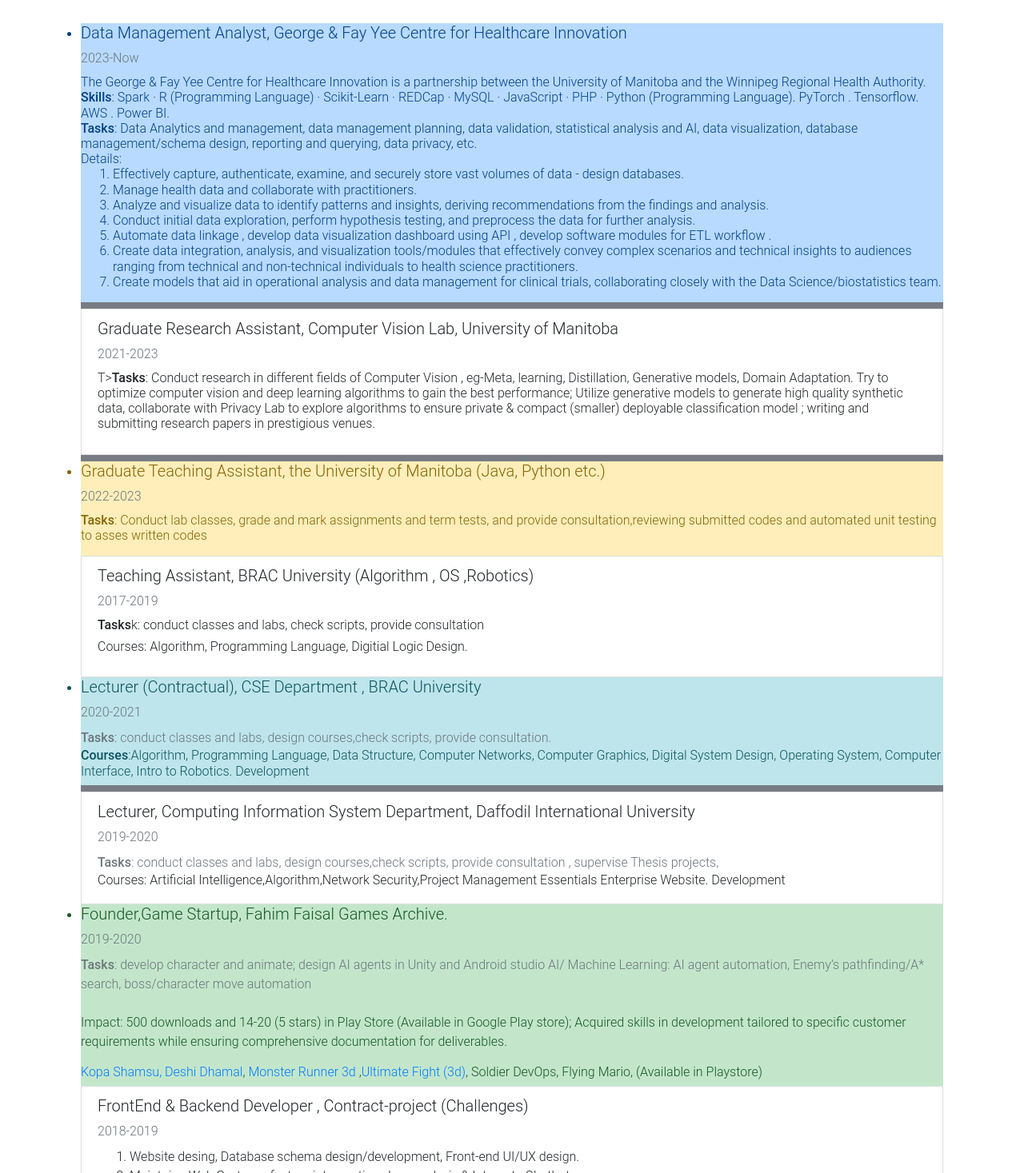
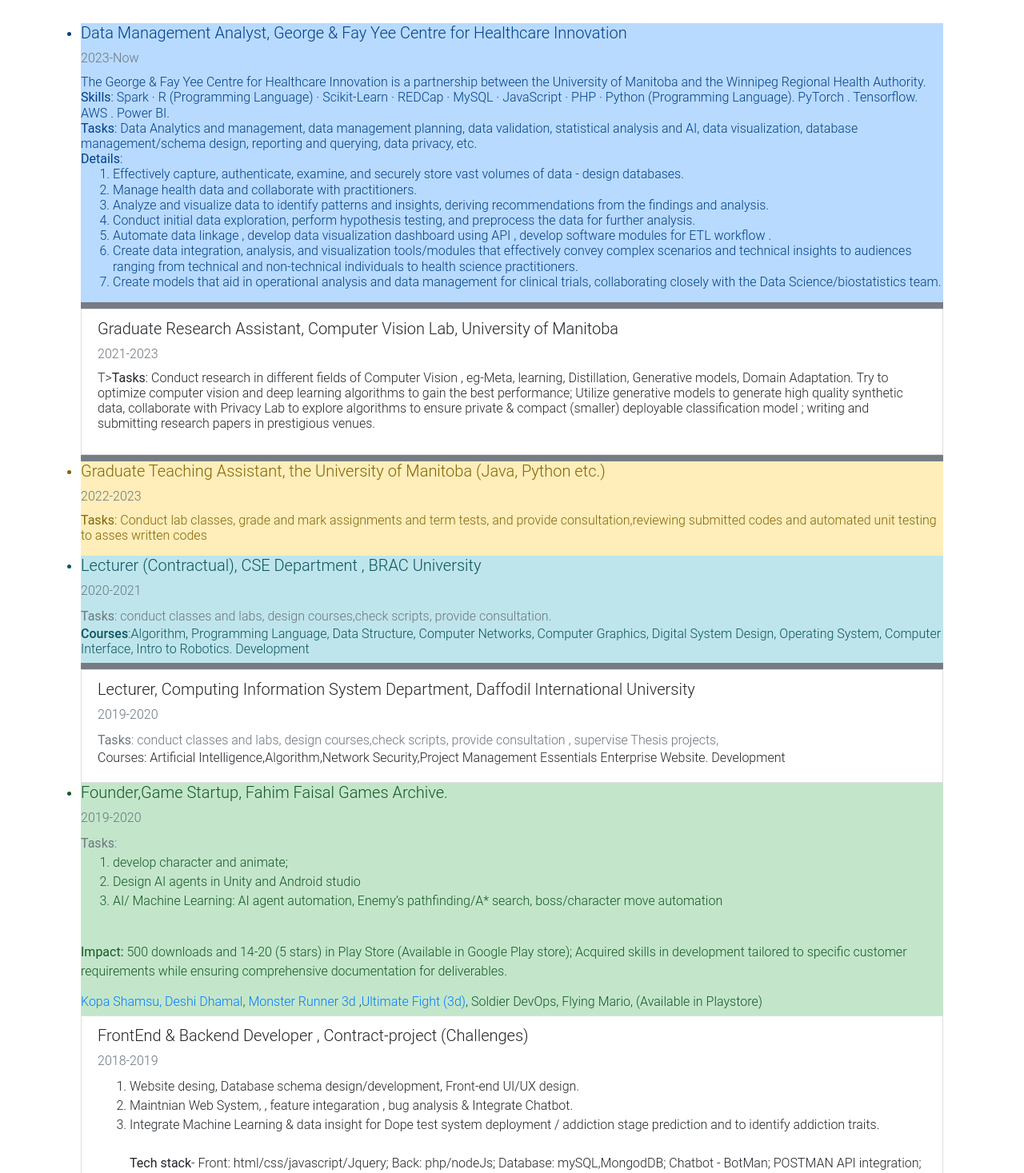
Before and after one commit to FahimFaisalAbir/FahimFaisalAbir.github.io, a plain HTML site: page index.html in a window 1280 px wide. Shown: the part 1611-3078 px from the top of the page at 80% size. Drawn offline with Linux system fonts and the light colour scheme.

Commit message:
Update index.html

```diff
--- a/index.html
+++ b/index.html
@@ -876,10 +876,10 @@
 
 
                     <br>
-<strong>Skills</strong>: Spark · R (Programming Language) · Scikit-Learn · REDCap · MySQL · JavaScript · PHP · Python (Programming Language). PyTorch . Tensorflow. AWS . Power BI.
-<br><strong>Tasks</strong>: Data Analytics and management, data management planning, data validation, statistical analysis and AI, data visualization, database management/schema design, reporting and querying, data privacy, etc.
+<b>Skills</b>: Spark · R (Programming Language) · Scikit-Learn · REDCap · MySQL · JavaScript · PHP · Python (Programming Language). PyTorch . Tensorflow. AWS . Power BI.
+<br><b>Tasks</b>: Data Analytics and management, data management planning, data validation, statistical analysis and AI, data visualization, database management/schema design, reporting and querying, data privacy, etc.
 <br>
-Details:
+<b>Details</b>:
                     <ol>
   <li>Effectively capture, authenticate, examine, and securely store vast volumes of data - design databases.</li>
   <li>Manage health data and collaborate with practitioners.</li>
@@ -900,7 +900,7 @@
                 <p class="text-muted mb-2 fw-bold">2021-2023</p>
                 <p class="text-muted mb-0">
 
-                  <h6  class="fw-bold">T><strong>Tasks</strong>: Conduct research in different fields of Computer Vision , eg-Meta, learning, Distillation, Generative models, Domain Adaptation.
+                  <h6  class="fw-bold">T><b>Tasks</b>: Conduct research in different fields of Computer Vision , eg-Meta, learning, Distillation, Generative models, Domain Adaptation.
                    Try to optimize computer vision and deep learning algorithms to gain the best performance; Utilize generative models to generate high quality synthetic data,
                     collaborate with Privacy Lab to explore algorithms to ensure private & compact (smaller) deployable classification model ; writing and submitting research papers in prestigious venues.
                     </h6>
@@ -912,27 +912,18 @@
                    </h5>
                   <p class="text-muted mb-2 fw-bold">2022-2023</p>
                   <p class="text-muted mb-0">
-                    <h6  class="fw-bold"><strong>Tasks</strong>: Conduct lab classes, grade and mark assignments and term tests, and provide consultation,reviewing submitted codes and automated unit testing to asses written codes</h6>
+                    <h6  class="fw-bold"><b>Tasks</b>: Conduct lab classes, grade and mark assignments and term tests, and provide consultation,reviewing submitted codes and automated unit testing to asses written codes</h6>
                     <h6  class="fw-bold"></a></h6>
                   </p>
                 </li>
-                <li class="list-group-item">
-                  <h5 class="fw-bold"> Teaching Assistant, BRAC University (Algorithm , OS ,Robotics)
-                   </h5>
-                  <p class="text-muted mb-2 fw-bold">2017-2019</p>
-                  <p class="text-muted mb-0">
-                    <h6  class="fw-bold"> <strong>Tasks</strong>k: conduct classes and labs, check scripts, provide consultation </h6>
-                    <h6  class="fw-bold">Courses: Algorithm, Programming Language, Digitial Logic Design.
-                      </a></h6>
-                  </p>
-                </li>
+
 
                 </li>
                 <li class="list-group-item-info mb-2">
                   <h5 class="fw-bold">Lecturer (Contractual), CSE Department , BRAC University</h5>
                   <p class="text-muted mb-2 fw-bold">2020-2021</p>
                   <p class="text-muted mb-0">
-                    <strong>Tasks</strong>: conduct classes and labs, design courses,check scripts, provide consultation.
+                    <b>Tasks</b>: conduct classes and labs, design courses,check scripts, provide consultation.
                   </p>
                   <h6  class="fw-bold"><strong>Courses</strong>:Algorithm, Programming Language, Data Structure, Computer Networks, Computer Graphics,
                     Digital System Design, Operating System, Computer Interface, Intro to Robotics.
@@ -943,7 +934,7 @@
                 <h5 class="fw-bold">Lecturer, Computing Information System Department, Daffodil International University </h5>
                 <p class="text-muted mb-2 fw-bold">2019-2020</p>
                 <p class="text-muted mb-0">
-                  <strong>Tasks</strong>: conduct classes and labs, design courses,check scripts, provide consultation , supervise Thesis projects,
+                  <b>Tasks</b>: conduct classes and labs, design courses,check scripts, provide consultation , supervise Thesis projects,
                 </p>
                 <h6  class="fw-bold">Courses: Artificial Intelligence,Algorithm,Network Security,Project Management Essentials Enterprise Website.
                   Development</h6>
@@ -952,16 +943,21 @@
                 <h5 class="fw-bold">Founder,Game Startup, Fahim Faisal Games Archive.</h5>
                 <p class="text-muted mb-2 fw-bold">2019-2020</p>
                 <p class="text-muted mb-0">
-                  <strong>Tasks</strong>: develop character and animate; design AI agents in Unity and Android studio
-                   AI/ Machine Learning: AI agent automation, Enemy’s pathfinding/A* search, boss/character move automation
+                 <b>Tasks</b>:
+                   <ol>
+   <li>develop character and animate; </li>
+  <li>Design AI agents in Unity and Android studio</li>
+  <li>AI/ Machine Learning: AI agent automation, Enemy’s pathfinding/A* search, boss/character move automation </li>
+                   </ol>
                 </p>
                 <p>
                 <br>
-Impact: 500 downloads and 14-20 (5 stars) in Play Store (Available in Google Play store); Acquired skills in
+<b>Impact:</b> 500 downloads and 14-20 (5 stars) in Play Store (Available in Google Play store); Acquired skills in
 development tailored to specific customer requirements while ensuring comprehensive documentation for deliverables.
                 </p>
                 <h6  class="fw-bold"><a href="https://fahimfaisal.itch.io/kopa-shamsu">Kopa Shamsu,</a><a href="https://fahimfaisal.itch.io/deshi-dhamal"> Deshi Dhamal</a>, <a href="https://fahimfaisal.itch.io/monster-runner">Monster Runner 3d </a>,<a href="https://fahimfaisal.itch.io/ultimate-fight">Ultimate Fight (3d)</a>, Soldier DevOps, Flying Mario, (Available in Playstore)</h6>
             </li>
+
 
 <li class="list-group-item">
                 <h5 class="fw-bold">FrontEnd & Backend Developer , Contract-project (Challenges)</h5>
@@ -972,12 +968,21 @@
   <li> Maintnian Web System, , feature integaration , bug analysis & Integrate Chatbot.</li>
   <li> Integrate Machine Learning & data insight for Dope test system deployment / addiction stage prediction and to identify addiction traits.</li>
 <br>
-<strong>Tech stack</strong>- Front: html/css/javascript/Jquery; Back: php/nodeJs; Database: mySQL,MongodDB;
+<b>Tech stack</b>- Front: html/css/javascript/Jquery; Back: php/nodeJs; Database: mySQL,MongodDB;
 Chatbot - BotMan; POSTMAN API integration; Security ;
 
                 </p>
             </li>
-
+                <li class="list-group-item">
+                  <h5 class="fw-bold"> Teaching Assistant, BRAC University (Algorithm , OS ,Robotics)
+                   </h5>
+                  <p class="text-muted mb-2 fw-bold">2017-2019</p>
+                  <p class="text-muted mb-0">
+                    <h6  class="fw-bold"> <b>Tasks</b>: conduct classes and labs, check scripts, provide consultation </h6>
+                    <h6  class="fw-bold">Courses: Algorithm, Programming Language, Digitial Logic Design.
+                      </a></h6>
+                  </p>
+                </li>
             </ul>
             </div>
 
```
